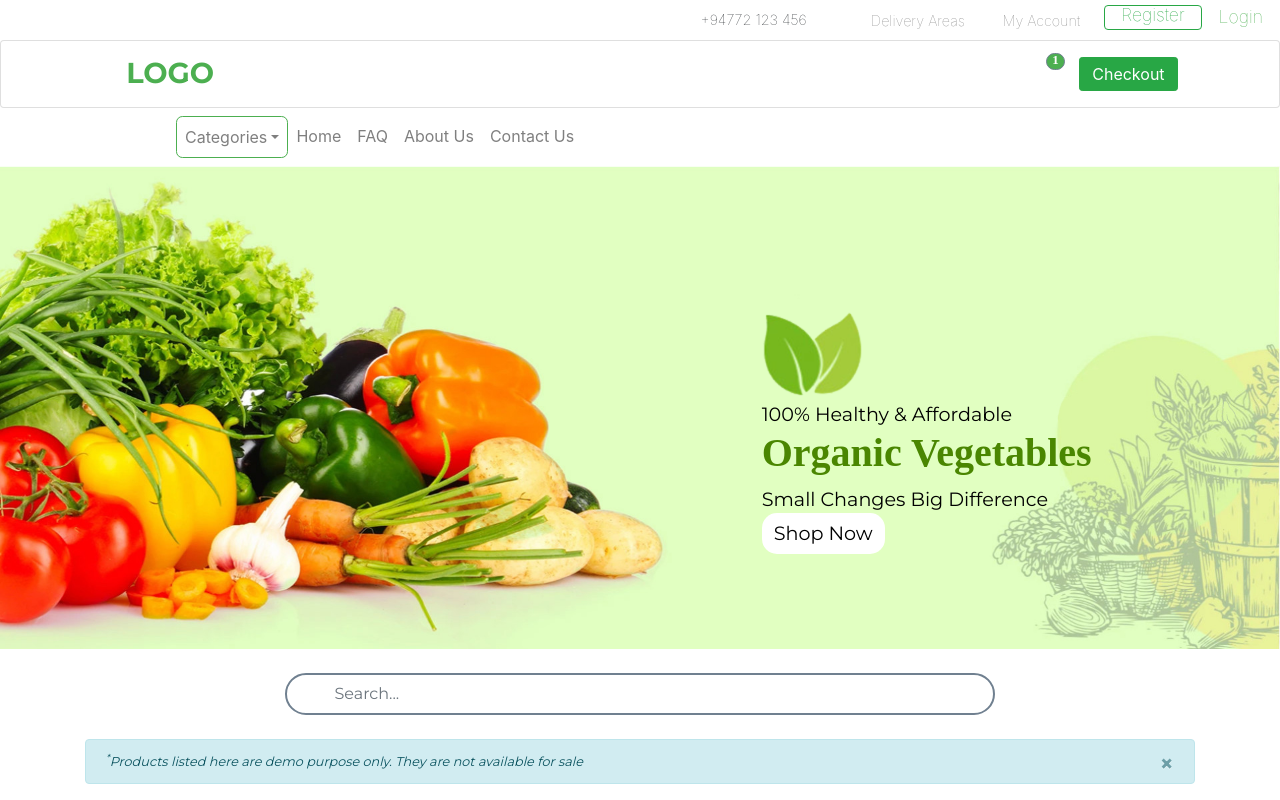
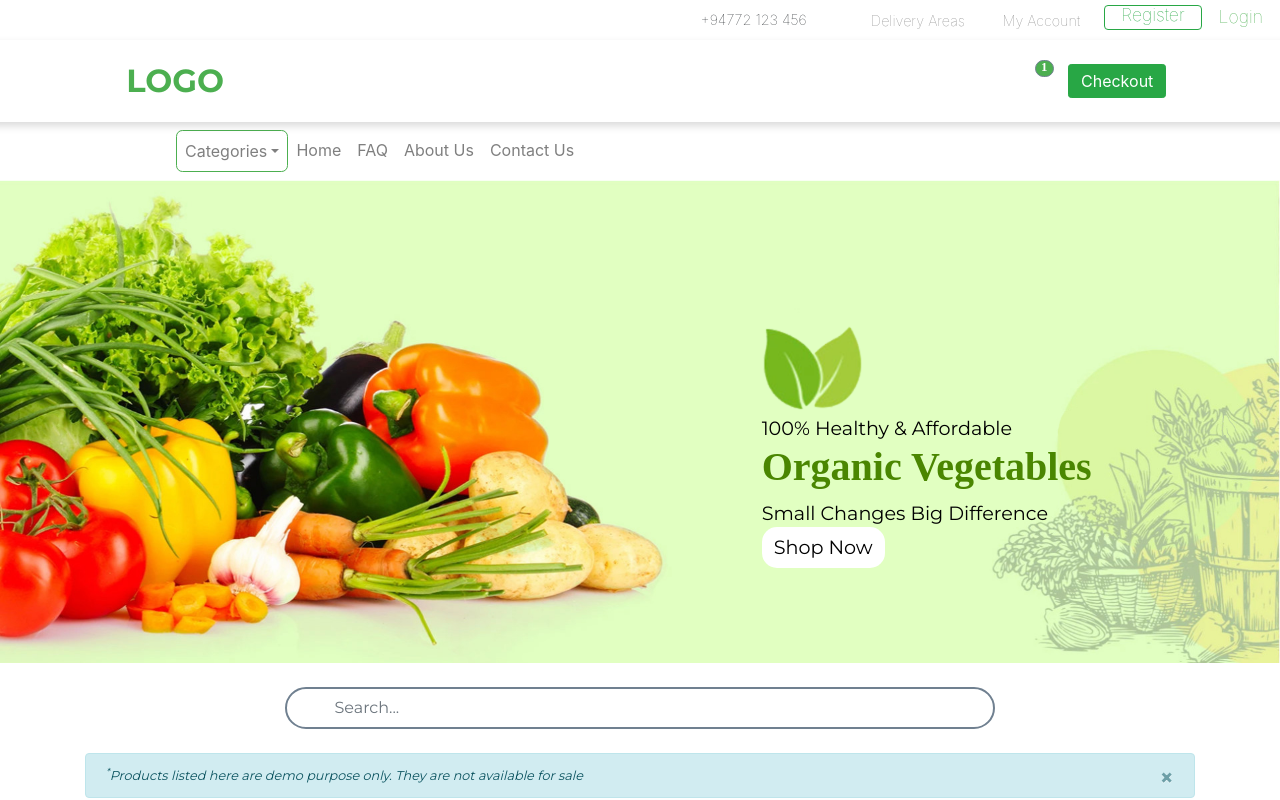
Before and after one commit to Team-KitKat/ecommerce-frontend, a React (Create React App) app: page / in a window 1280 px wide. Shown: the top 800 px of the page. Built offline with nearby package versions, Linux system fonts and the light colour scheme; a web font is replaced by a local one.

Commit message:
shadow margin added

```diff
--- a/src/assets/styles/partials/_header.scss
+++ b/src/assets/styles/partials/_header.scss
@@ -3,7 +3,7 @@
 
 .header {
   font-size: 1em;
-
+  .top-header {
     .register-btn, .login-btn {
       font-size: 1.1em;
       font-weight: 100;
@@ -36,12 +36,12 @@
       font-size: 1.1em;
       color: $header-icons;
     }
-
+  }
+  .bottom-header {
+    width: 100%;
+    box-shadow: 0 4px 8px 0 rgba(0, 0, 0, 0.15);
     .header-card {
       width: 100%;
-
-  }
-
       //.header-row {
       //  position: fixed;
       //  width: 100%;
@@ -49,15 +49,10 @@
 
       .brand {
         font-family: "Montserrat", "sans-serif";
-    font-size: 1.8em;
+        font-size: 2em;
         color: $common-green;
-    font-weight: 700;
+        font-weight: 510;
         line-height: .8em;
-
-  }
-
-  .header-main {
-    //position: fixed;
 
       }
 
@@ -87,6 +82,8 @@
         font-weight: 400;
         border-radius: .2em;
         line-height: 1.5em;
+      }
+    }
   }
 
 }
--- a/src/components/header/Header.tsx
+++ b/src/components/header/Header.tsx
@@ -27,8 +27,8 @@ const Header: React.FC <HeaderTProps> = (props) => {
         }
     };
     return (
-        <Col className='header'>
-            <Row className='justify-content-end pr-0 ttt'>
+        <Col className='header m-0 p-0'>
+            <Row className='justify-content-end p-0 m-0 top-header'>
                 <Navbar expand='lg' className='py-0'>
                     {/*<Row className='m-0 p-0'>*/}
                     {/*<Row className='m-0 p-0'>*/}
@@ -65,12 +65,8 @@ const Header: React.FC <HeaderTProps> = (props) => {
                 </Navbar>
             </Row>
             <Row>
-                <Col className='p-0'>
-                    {/*<hr className='m-0'/>*/}
-                </Col>
-            </Row>
-            <Row className='sticky-top header-row'>
-                <Card className='header-card'>
+            <Navbar sticky='top'  className='bottom-header navbar-expand'>
+                <Col xs={12} className='header-card'>
                     <Row className='m-0 py-3'>
                         <Col className='brand ml-sm-3 ml-lg-0'
                              lg={{span: 2, offset: 2}} md={2} sm={2} xs={{span: 3, offset: 1}}>
@@ -97,7 +93,8 @@ const Header: React.FC <HeaderTProps> = (props) => {
                             </Row>
                         </Col>
                     </Row>
-                </Card>
+                </Col>
+            </Navbar>
             </Row>
             {/*<Row>*/}
             {/*    <Col className='m-0 p-0'>*/}
--- a/src/components/navbar/NavigationBar.tsx
+++ b/src/components/navbar/NavigationBar.tsx
@@ -4,7 +4,7 @@ import {Col, Nav, Navbar, NavDropdown} from "react-bootstrap";
 const NavigationBar: React.FC = () => {
     return (
         <Col xs={12} className='m-0 nav-col'>
-        <Navbar collapseOnSelect expand="xl"  variant="light" className='navigation-bar py-2 mx-0 px-xl-5 px-lg-5 px-md-4 px-sm-3'>
+        <Navbar collapseOnSelect expand="lg"  variant="light" className='navigation-bar py-2 mx-0 px-xl-5 px-lg-5 px-md-4 px-sm-3'>
             <Navbar.Toggle aria-controls="responsive-navbar-nav" />
             <Navbar.Collapse id="responsive-navbar-nav">
                 <Nav className="mr-auto">
```
Lines whose indentation alone changed are shown as unchanged.
